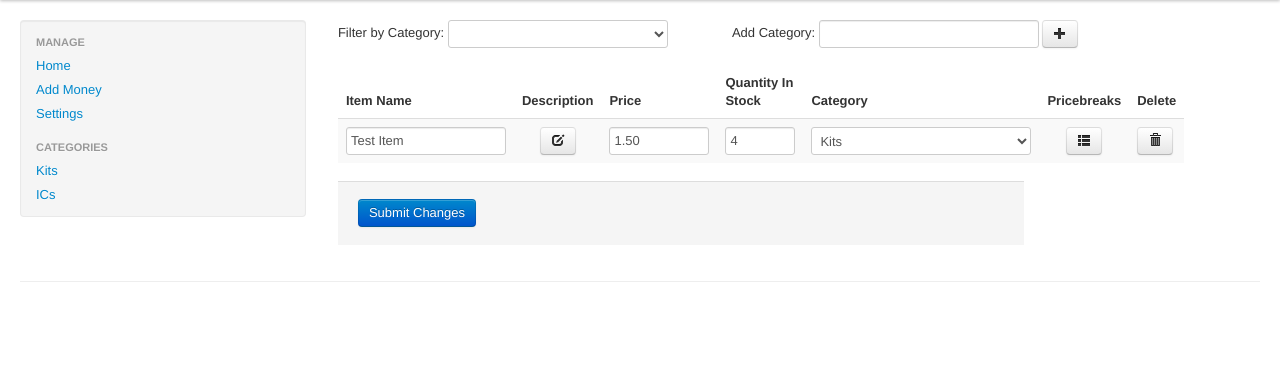
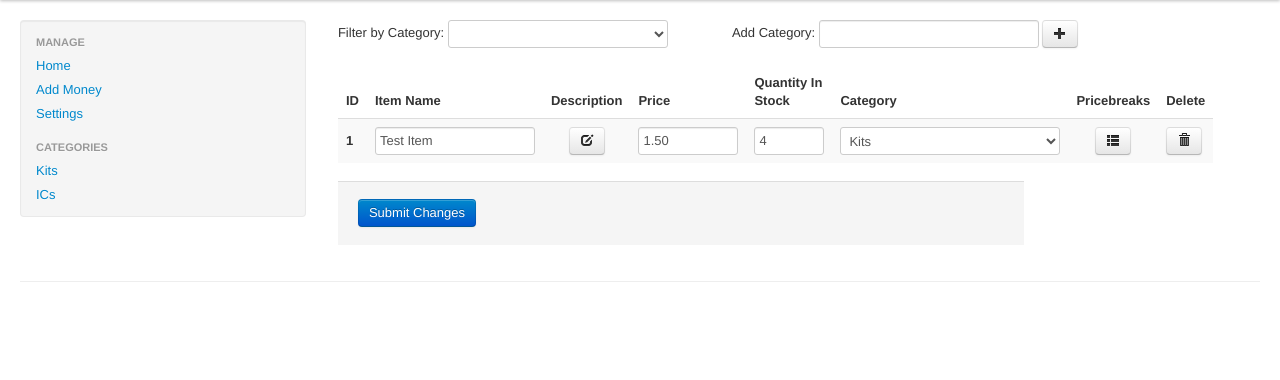
Before and after one commit to guyt101z/honorCart, a Flask app: template items/templates/bulk_modify.html in a window 1280 px wide. Shown: the part 40-420 px from the top of the page. Run offline with Flask 2, Linux system fonts and the light colour scheme; the template is opened without the code that fills it: values that come from a table or form of the project are taken from there, others are empty; data comes from the database, SQL or seed files in the repository; both versions use the stored data as it was after the commit; some libraries are stand-ins or nearby versions.

Commit message:
Now, ids are on the bulk table.

```diff
--- a/add_money/templates/add_money.html
+++ b/add_money/templates/add_money.html
@@ -11,6 +11,7 @@
 		  <p></p>
 		  <input type='image' name='paypal_submit' id='paypal_submit'  src='https://www.paypal.com/en_US/i/btn/btn_dg_pay_w_paypal.gif' border='0' align='top' alt='Pay with PayPal'/>
 		</form>
+		<h2>Please don't use paypal for charging less than $15 to your account.  The fees hit hard.  You can always add cash.</h2>
 	</div>
 </div>
 
--- a/items/templates/bulk_modify.html
+++ b/items/templates/bulk_modify.html
@@ -2,6 +2,7 @@
 {% from 'pricebreak_macros.html' import pricebreak %}
 {% macro itemrow(item) %}
 	<tr>
+		<td style="vertical-align: middle;"><strong>{{item.id}}</strong></td>
 		<td>
 			<input type="text" class="input-medium" name="{{item.id}}-name" value="{{item.name}}">
 		</td>
@@ -61,6 +62,7 @@
 			<table class="table table-striped">
 				<thead>
 					<tr>
+						<th>ID</th>
 						<th>Item Name</th>
 						<th>Description</th>
 						<th>Price</th>
```
Also changed, not shown: dataStore.db.
